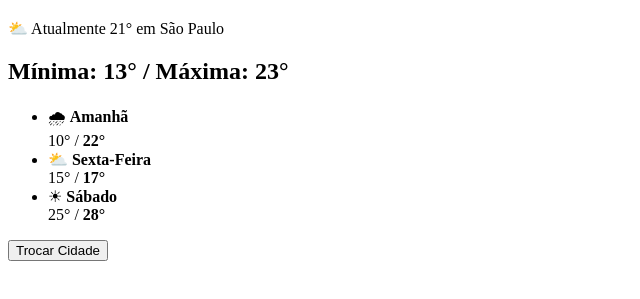
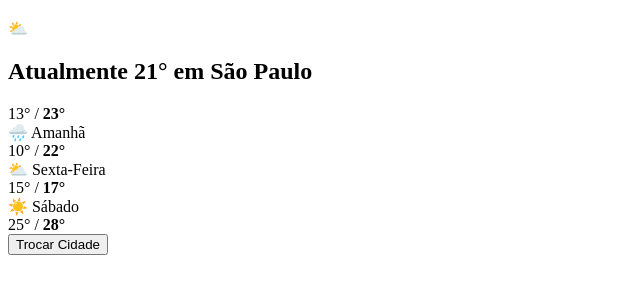
Before and after one commit to dvarakaki/SOP_atv2_Jgrp4, a plain HTML site: page index.html in a window 1280 px wide. Shown: the part 61-360 px from the top of the page, without its empty margins (0-640 px from the left). Drawn offline with Linux system fonts and the light colour scheme.

Commit message:
Ajustando o index.

```diff
--- a/index.html
+++ b/index.html
@@ -8,26 +8,21 @@
 </head>
 
 <body>
-    <h1>Prática 2 - SOP</h1>
-    <p>&#x26C5; Atualmente 21° em São Paulo</p>
-    <h2>Mínima: 13° / Máxima: 23°</h2>
 
-    <ul>
-        <li>
-            &#x1F327; <strong>Amanhã</strong><br>
-            10° / <strong>22°</strong>
-        </li>
-        <li>
-            &#x26C5; <strong>Sexta-Feira</strong><br>
-            15° / <strong>17°</strong>
-        </li>
-        <li>
-            &#x2600; <strong>Sábado</strong><br>
-            25° / <strong>28°</strong>
-        </li>
-    </ul>
+  <h1>Prática 2 - SOP</h1>
+
+  <div class="container">
+    <div>⛅</div>
+    <h2>Atualmente 21° em São Paulo</h2>
+    <div class="temperatura">
+        13° / <strong>23°</strong></div>
+
+    <div class="dia">🌧️ Amanhã<br>10° / <strong>22°</strong></div>
+    <div class="dia">⛅ Sexta-Feira<br>15° / <strong>17°</strong></div>
+    <div class="dia">☀️ Sábado<br>25° / <strong>28°</strong></div>
 
     <button>Trocar Cidade</button>
+  </div>
+
 </body>
-
 </html>
```
